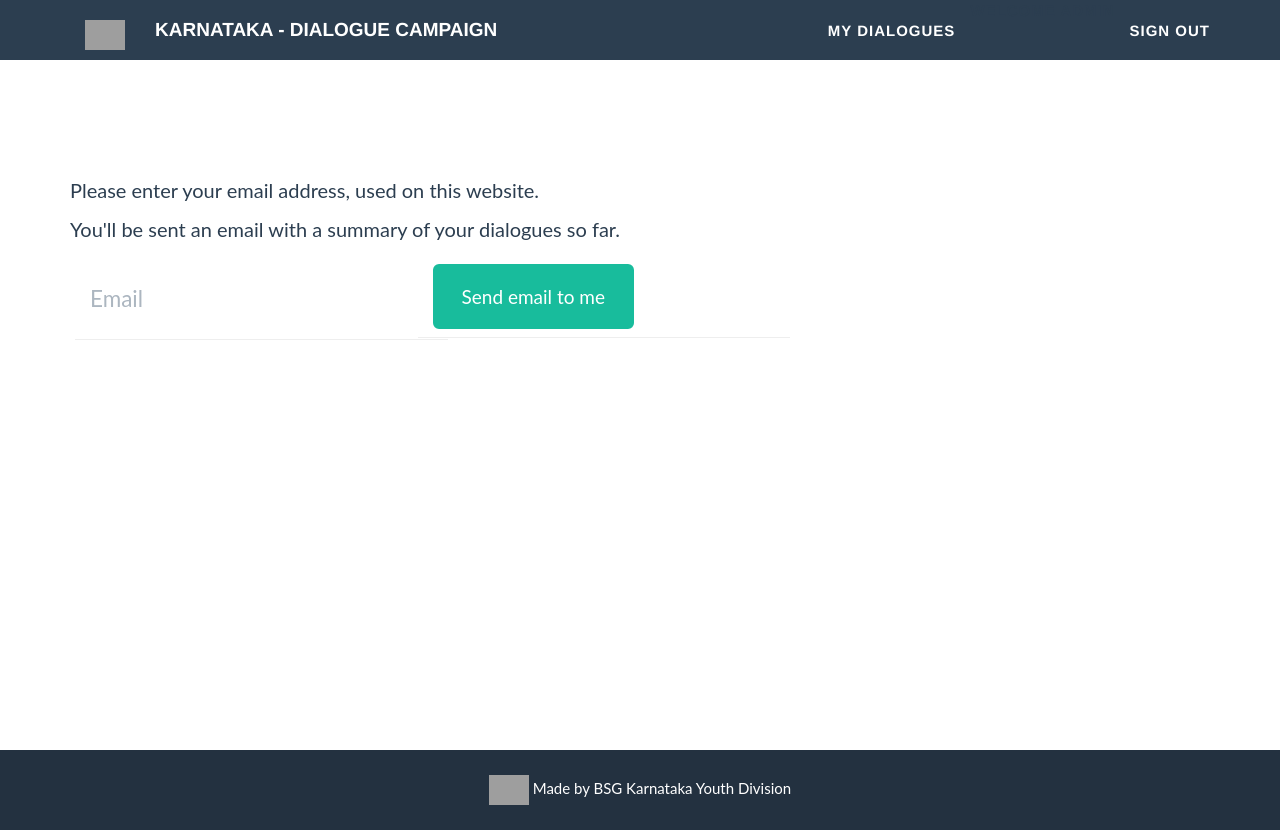
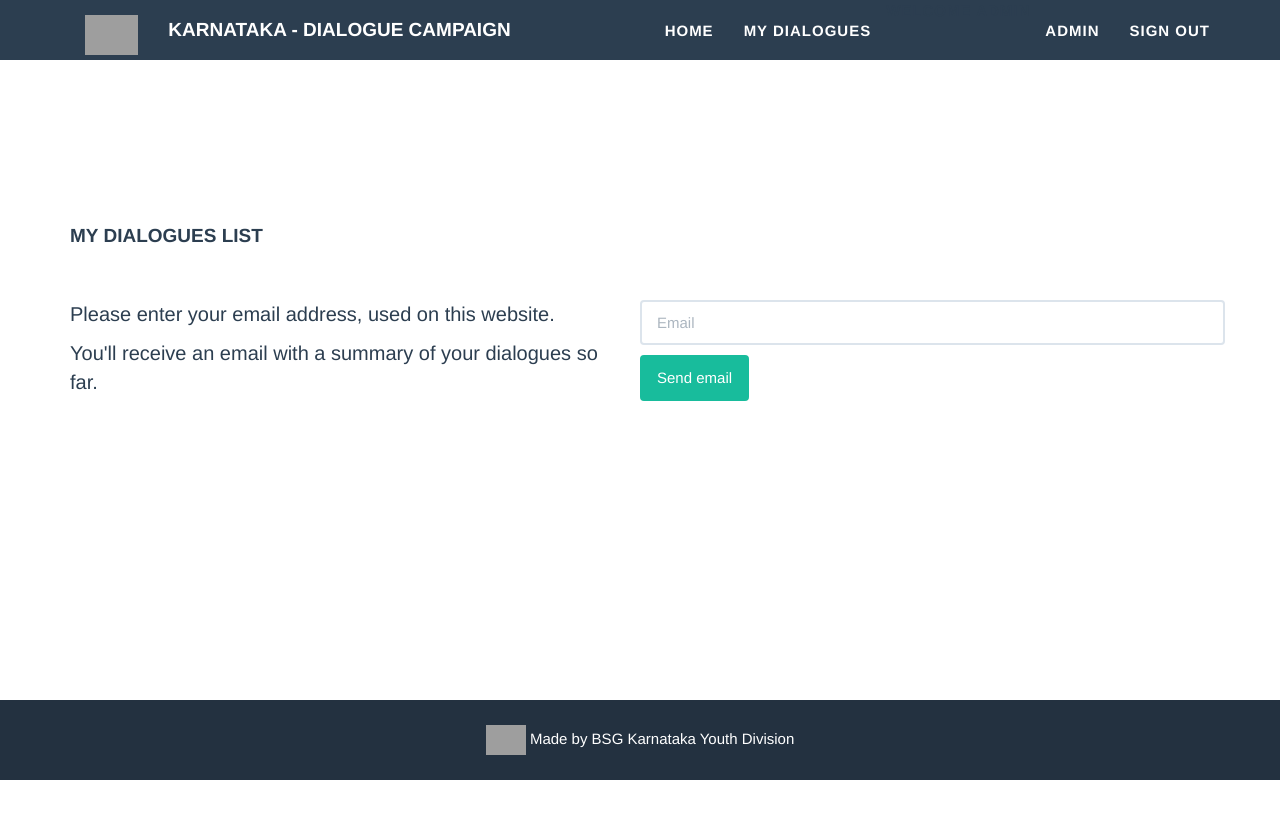
Before and after one commit to sidmanu/onelifeatatime, a Django app: page /dialogues/my_dialogues/ in a window 1280 px wide. After the commit the page ends 800 px from the top, so only its background shows below. Run offline with Django 3.2, Linux system fonts and the light colour scheme; the first user in the database is signed in; some libraries are stand-ins or nearby versions; grey boxes are pictures that could not be loaded.

Commit message:
improved visuals and formatting

```diff
--- a/dialogues/static/dialogues/css/freelancer.css
+++ b/dialogues/static/dialogues/css/freelancer.css
@@ -6,6 +6,7 @@
 
 body {
     overflow-x: hidden;
+    font-family: Montserrat,"Helvetica Neue",Helvetica,Arial,sans-serif;
 }
 
 p {
@@ -458,3 +459,8 @@ footer .footer-below {
     display: none;
     opacity: 0;
 }
+
+#main_content {
+	min-height:700px;
+	padding-top:90px;
+}
--- a/dialogues/templates/dialogues/base.html
+++ b/dialogues/templates/dialogues/base.html
@@ -49,16 +49,18 @@
                     <span class="icon-bar"></span>
                     <span class="icon-bar"></span>
                 </button>
-                <a class="navbar-brand" href="/"><img src="http://2.bp.blogspot.com/_S9sr3BeEXf0/TJjl4-xQO8I/AAAAAAAAACw/OqObH2KMnmU/s1600/Peace_Partner_globe.png" style="height:30px"></a>
-				<div class="navbar-brand"> Karnataka - Dialogue campaign</div>
+                <a class="navbar-brand" href="/"><img src="https://yt3.ggpht.com/-OkvSdld5vf4/AAAAAAAAAAI/AAAAAAAAAAA/VtnrXIuCil0/s900-c-k-no/photo.jpg" style="height:40px;margin-top:-5px;"></a>
+				<a class="navbar-brand" href="/"> Karnataka - Dialogue campaign</a>
             </div>
 
             <!-- Collect the nav links, forms, and other content for toggling -->
             <div class="collapse navbar-collapse" id="bs-example-navbar-collapse-1">
                 <ul class="nav navbar-nav navbar-right">
+					<li> <a href="/"> Home </a> </li>
 					<li> <a href="/dialogues/my_dialogues/"> My dialogues </a> </li>
 					{% if user.is_authenticated %}
 					<li> Welcome {{user}} </li>
+					<li><a href="/dialogues/leaders_dashboard/">Admin</a></li>
 					<li><a href="/logout/">Sign Out</a></li>
 					{% else %}
 					<li><a href="/login/">Admin</a></li>
@@ -72,11 +74,10 @@
 
 
 	<div class="text-center" style="color:red" > {{global_msg}} </div>
-	<div id="main_content" style="min-height:700px;margin-top:50px;padding-left:20px;padding-right:20px">
+	<div id="main_content" >
 	{% block maincontent %}
 
 	should be overridden
-
 
 	{% endblock %} <!-- endblock for maincontent -->
 	</div> <!-- main-content -->
--- a/dialogues/templates/dialogues/my_dialogues.html
+++ b/dialogues/templates/dialogues/my_dialogues.html
@@ -14,26 +14,23 @@
 <div class="container">
 	<div class="row">
 		<div class="col-lg-12">
-			<p> Please enter your email address, used on this website. </p>
-			<p> You'll be sent an email with a summary of your dialogues so far. </p>
+			<p></p><h4>My dialogues list</h4>
+			<br/>
+			<br/>
 		</div>
 	</div>
 	<div class="row">
-		<div class="col-xs-8" style="padding-left:50px">
+		<div class="col-lg-6">
+			<p> Please enter your email address, used on this website. </p>
+			<p> You'll receive an email with a summary of your dialogues so far. </p>
+		</div>
+		<div class="col-lg-6" >
+			<div class="row">
 			<div id="email_form">
 				<form class="form-horizontal" name="LoginForm" action="/dialogues/my_dialogues/" method="post">
 					{% csrf_token %}
-					<div class="row control-group">
-						<div class="form-group col-xs-6 floating-label-form-group controls">
-							<label>Email</label>
-							<input type="email" class="form-control" placeholder="Email" name="email" id="email" required="" data-validation-required-message="Enter member email.">
-							<p class="help-block text-danger"></p>
-						</div>
-						<div class="form-group col-xs-6 floating-label-form-group controls">
-							<button type="submit" class="btn btn-success btn-lg" style="margin-top:10px">Send email to me</button>
-						</div>
-					</div> <!-- row control group-->
-
+					<input type="email" class="form-control" placeholder="Email" name="email" id="email" required="" data-validation-required-message="Enter member email.">
+					<button type="submit" class="btn btn-success" style="margin-top:10px">Send email</button>
 				</form>
 			</div>
 		</div> <!-- col-->
--- a/dialogues/templates/dialogues/new_dialogue_form.html
+++ b/dialogues/templates/dialogues/new_dialogue_form.html
@@ -74,12 +74,12 @@
 						</div>
                         <div class="row control-group">
    							<div class="form-group col-xs-6 floating-label-form-group-with-focus controls">
-                                <label>Answer this: 5 + 4 = ?</label>
+                                <label>Are you human? What is 5 + 4 = ?</label>
                                 <input type="text" class="form-control" placeholder="Verify" name="are_you_human" id="are_you_human" required="" data-validation-required-message="Answer this question:">
                                 <p class="help-block text-danger"></p>
                             </div>
                             <div class="form-group col-xs-6 ">
-                                <button type="submit" class="btn btn-success btn-lg center" style="margin-left:10px; margin-top:5px">Register Dialogue</button>
+                                <button type="submit" class="btn btn-success btn-lg center" style="margin-left:20px; margin-top:8px">Register Dialogue</button>
 							</div>
                         </div>
                     </form>
--- a/dialogues/views.py
+++ b/dialogues/views.py
@@ -25,21 +25,25 @@ def logout_user(request):
 
 def send_my_dialogues_email(email_id, dialogues):
 	recipients = [email_id]
-	subject = 'My Dialogue History - onelifeatatime.in'
+	subject = 'My Dialogue Summary- onelifeatatime.in'
 	sender = 'noreply@onelifeatatime.in'
 	content = """
-	Hi %s,
-	Here is your dialogue history: """
+	Hi Bodhisattva,
+
+	Here is your dialogue history:
+	"""
 
 
 	if len(dialogues) == 0:
 		content += "You have no recorded dialogues!"
 
+	count = 0
 	for d in dialogues:
-		line = "%s on %s"%(d.friend_name, str(d.dialogue_date))
+		count += 1
+		line = "%d) %s on %s\n"%(count, d.friend_name, str(d.dialogue_date))
 		content += line
 
-	content += 'Thank You!!!'
+	content += 'Thank You!\nOnelifeatatime.in'
 	send_mail(subject, content, sender, recipients)
 
 
@@ -99,8 +103,6 @@ def ajax_get_regions_in_zone(request, parent_id):
 @csrf_exempt
 def submit_new_dialogue(request):
 	context = {}
-	context['total_count'] = q.get_total_count()
-	context['zone_list'] = q.get_all_zones()
 	if request.method == 'POST':
 		are_you_human_ans = request.POST.get('are_you_human')
 		if are_you_human_ans.strip() != '9':
@@ -118,6 +120,8 @@ def submit_new_dialogue(request):
 			except:
 				context['submit_msg'] ='Invalid data!'
 
+	context['total_count'] = q.get_total_count()
+	context['zone_list'] = q.get_all_zones()
 	return render(request, 'dialogues/index.html', context)
 
 
```
Also changed, not shown: other parts of dialogues/static/dialogues/css/freelancer.css (+2 -2 lines), dialogues/templates/dialogues/leaders_dashboard.html (+4 -7 lines), dialogues/templates/dialogues/login.html (+6 -17 lines), db.sqlite3, dialogues/static/dialogues/css/font-awesome.min.css, 2 other files.
